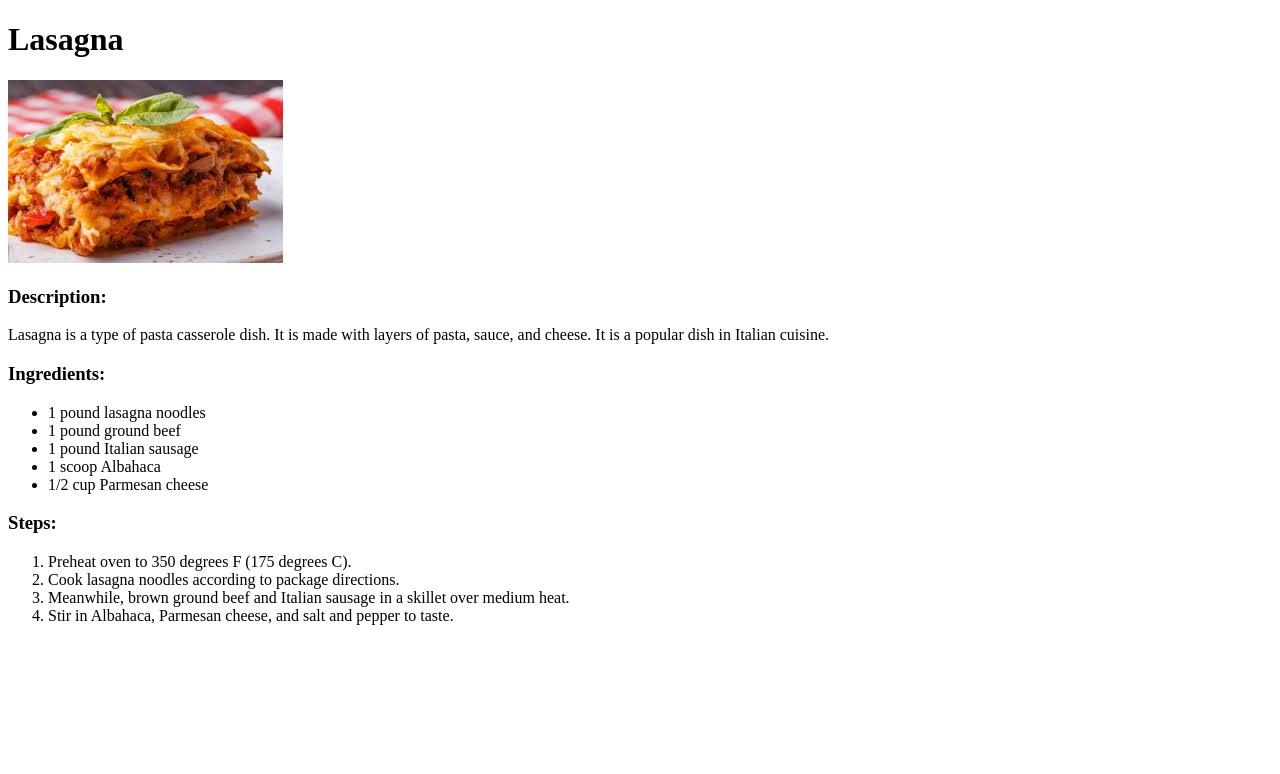
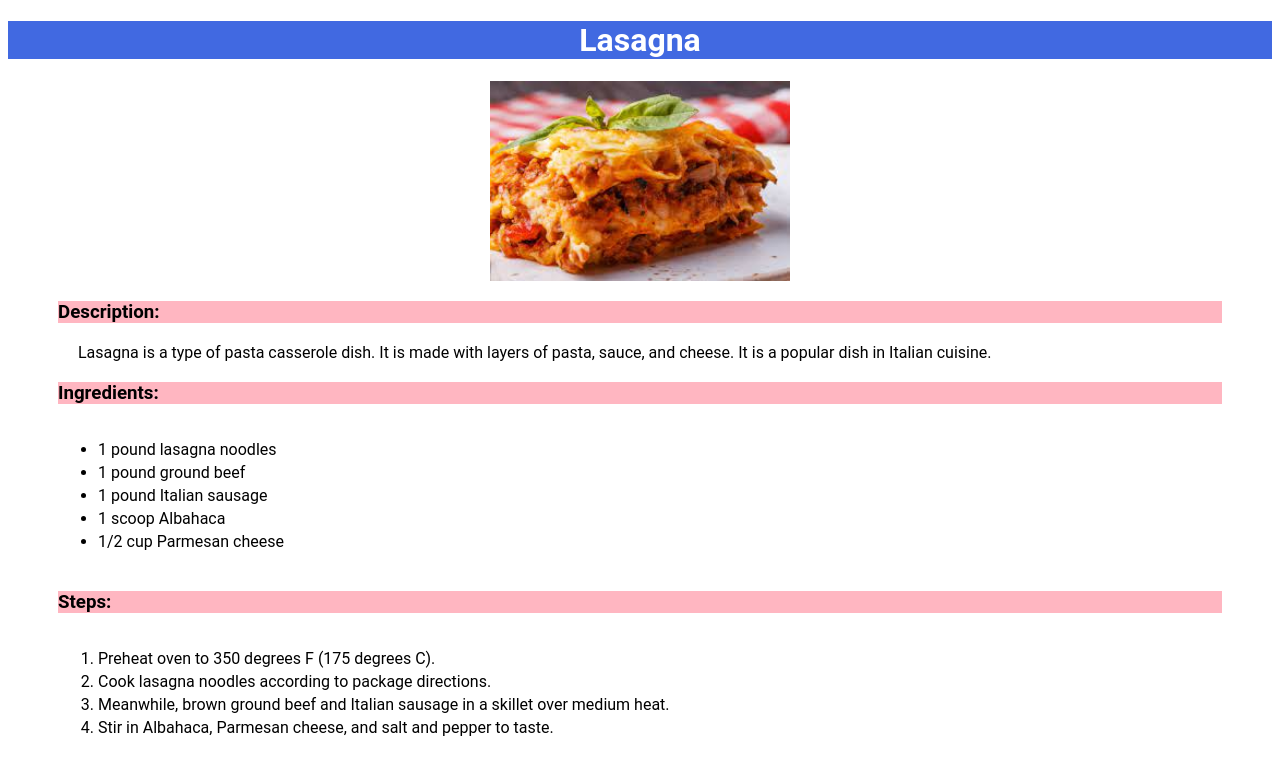
Before and after one commit to Warckor/odin-project, a plain HTML site: page recipes/lasagna.html in a window 1280 px wide. Drawn offline with Linux system fonts and the light colour scheme.

Commit message:
Add class tags for CSS configs

```diff
--- /dev/null
+++ b/css/index.css
@@ -0,0 +1,20 @@
+body {
+    font-family: 'Roboto', sans-serif;
+    font-size: 16px;
+}
+
+.recipes {
+    display: flex;
+    flex-direction: column;
+}
+
+.recipes a {
+    flex: 1;
+    margin: 4px 50px;
+}
+
+h1 {
+    color: white;
+    background: royalblue;
+    text-align: center;
+}
--- /dev/null
+++ b/css/recipes.css
@@ -0,0 +1,40 @@
+body {
+    font-family: 'Roboto', sans-serif;
+    font-size: 16px;
+}
+
+.container {
+    display: flex;
+    flex-direction: column;
+}
+
+h1 {
+    color: white;
+    background: royalblue;
+    text-align: center;
+}
+
+h3 {
+    color: black;
+    background: lightpink;
+    margin: 20px 50px;
+}
+
+p {
+    margin: 0 70px;
+}
+
+.ingredients, .steps {
+    display: flex;
+    flex-direction: column;
+}
+
+.ingredients li, .steps li {
+    margin: 0 70px 4px 50px;
+}
+
+.recipe-image {
+    width: 300px;
+    height: auto;
+    align-self: center;
+}
--- a/recipes/lasagna.html
+++ b/recipes/lasagna.html
@@ -3,27 +3,33 @@
     <head>
         <meta charset="UTF-8">
         <meta name="viewport" content="width=device-width, initial-scale=1.0">
+        <link rel="stylesheet" href="../css/recipes.css">
         <title>Lasagna Recipe</title>
     </head>
     <body>
         <h1>Lasagna</h1>
-        <img src="../img/lasagna.jpg" alt="Lasagna">
-        <h3>Description:</h3>
-        <p>Lasagna is a type of pasta casserole dish. It is made with layers of pasta, sauce, and cheese. It is a popular dish in Italian cuisine.</p>
-        <h3>Ingredients:</h3>
-            <ul>
+        <div class="container">
+            <img src="../img/lasagna.jpg" alt="Lasagna" class="recipe-image">
+
+            <h3>Description:</h3>
+            <p>Lasagna is a type of pasta casserole dish. It is made with layers of pasta, sauce, and cheese. It is a popular dish in Italian cuisine.</p>
+
+            <h3>Ingredients:</h3>
+            <ul class="ingredients">
                 <li>1 pound lasagna noodles</li>
                 <li>1 pound ground beef</li>
                 <li>1 pound Italian sausage</li>
                 <li>1 scoop Albahaca</li>
                 <li>1/2 cup Parmesan cheese</li>
             </ul>
-        <h3>Steps:</h3>
-            <ol>
+
+            <h3>Steps:</h3>
+            <ol class="steps">
                 <li>Preheat oven to 350 degrees F (175 degrees C).</li>
                 <li>Cook lasagna noodles according to package directions.</li>
                 <li>Meanwhile, brown ground beef and Italian sausage in a skillet over medium heat.</li>
                 <li>Stir in Albahaca, Parmesan cheese, and salt and pepper to taste.</li>
             </ol>
+        </div>
     </body>
 </html>
```
Also changed, not shown: index.html (+6 -1 lines), recipes/buffalochicken.html (+13 -7 lines), recipes/chickentacos.html (+13 -7 lines).
